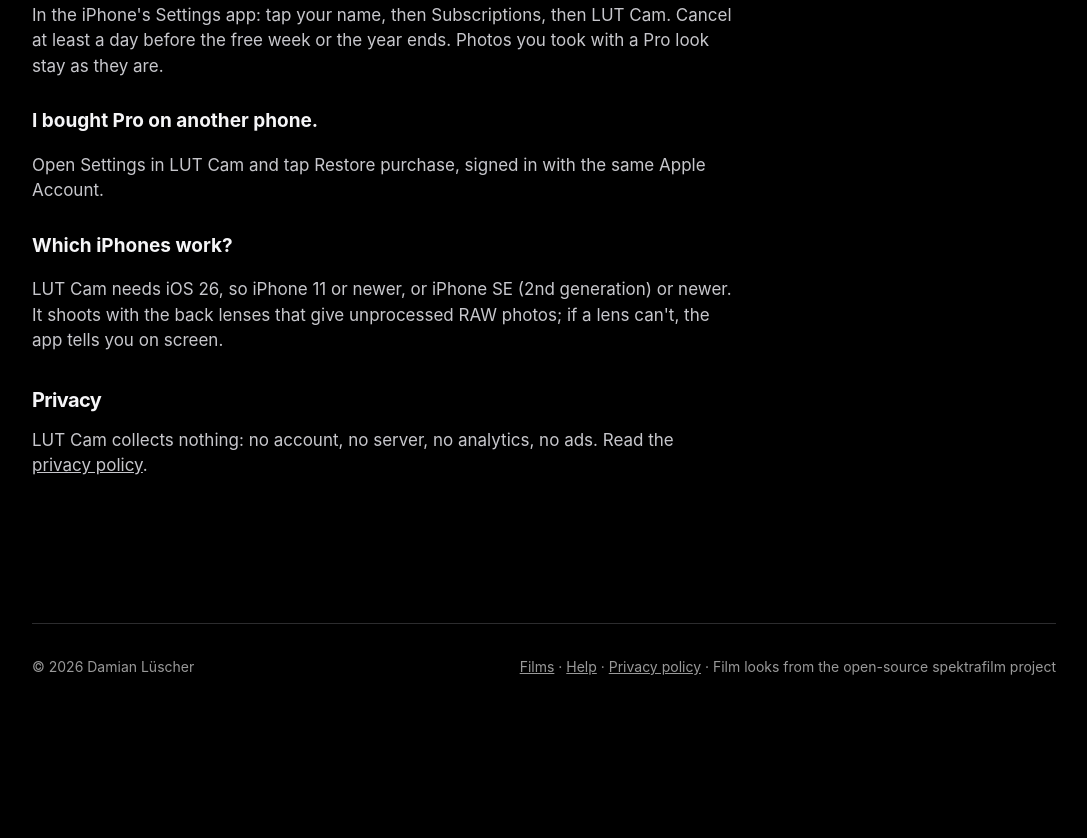
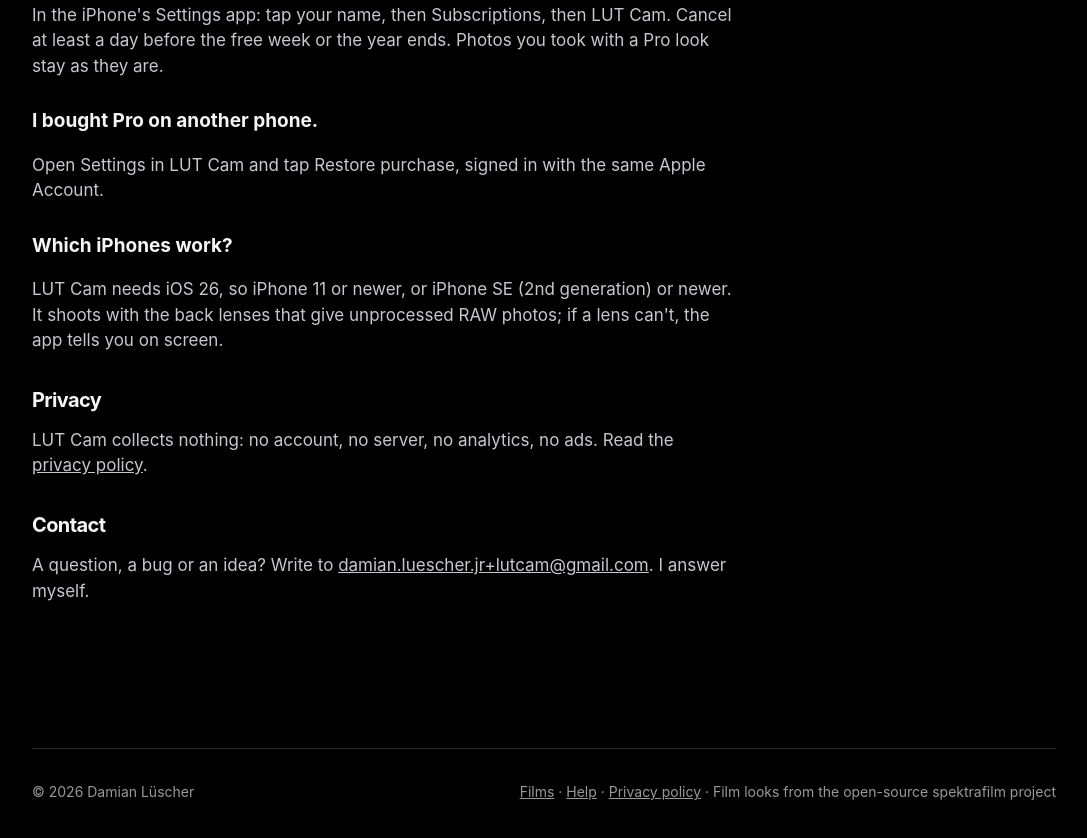
Before and after one commit to damianluescher/lutcam, a plain HTML site: page help.html in a window 1280 px wide. Shown: the part 1267-2105 px from the top of the page, without its empty margins (96-1183 px from the left). Before the commit the page ends 1992 px from the top, so only its background shows below. Drawn offline with Linux system fonts and the light colour scheme.

Commit message:
Help + privacy: support email for LUT Cam (Damian 24 Nov)

```diff
--- a/help.html
+++ b/help.html
@@ -50,6 +50,9 @@
 
 <h2>Privacy</h2>
 <p>LUT Cam collects nothing: no account, no server, no analytics, no ads. Read the <a href="privacy-policy.html">privacy policy</a>.</p>
+
+<h2>Contact</h2>
+<p>A question, a bug or an idea? Write to <a href="mailto:damian.luescher.jr+lutcam@gmail.com?subject=LUT%20Cam">damian.luescher.jr+lutcam@gmail.com</a>. I answer myself.</p>
 </main>
 
 <footer>
```
Also changed, not shown: privacy-policy.html (+1 -1 lines).
